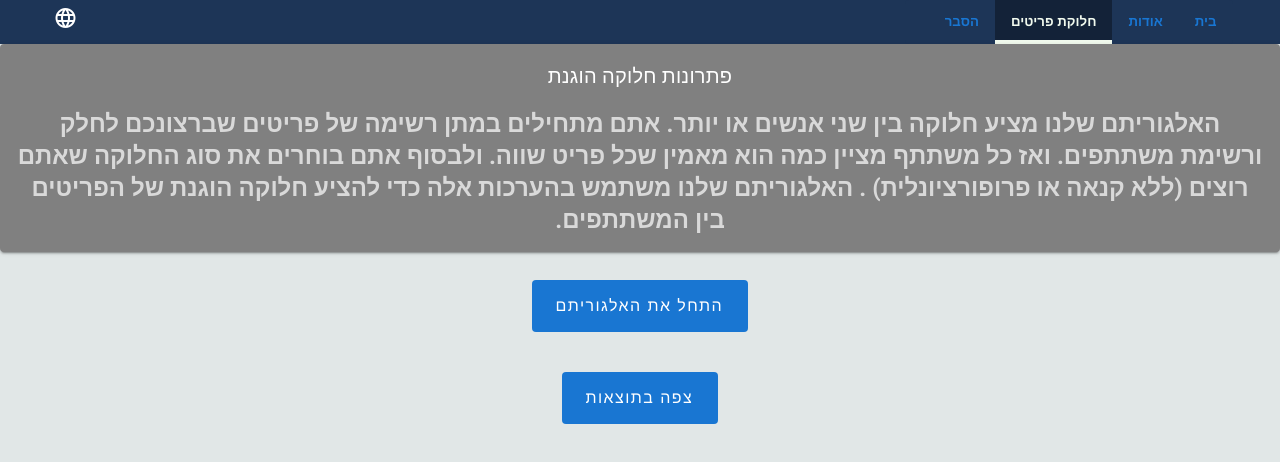
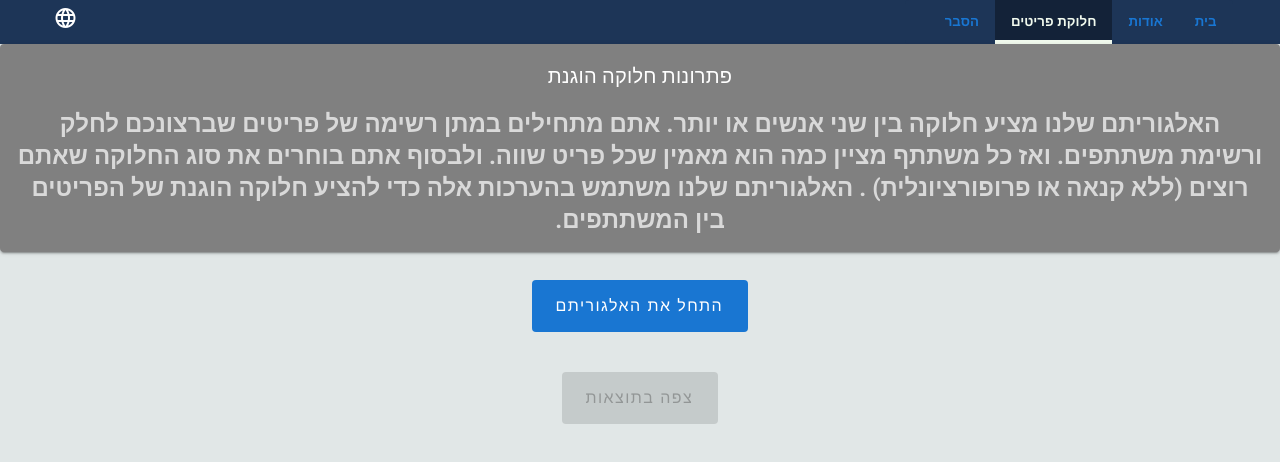
Before and after one commit to eliahusatat/fair-share-algorithm, a Vue app in the folder client/: page /divideGoods in a window 1280 px wide. Shown: the top 462 px of the page. Built offline with nearby package versions, Linux system fonts and the light colour scheme.

Commit message:
disable on the result modal

```diff
--- a/client/src/views/DivideGoods.vue
+++ b/client/src/views/DivideGoods.vue
@@ -24,6 +24,7 @@
         <v-btn
           depressed
           x-large
+          :disabled="!hasResult"
           color="primary"
           @click="this.openResultModal">
           {{$t('viewResult')}}
@@ -40,7 +41,7 @@
 <script>
 import AlgoInputModal from '../components/divideGoods/AlgoInputModal'
 import ResultModel from '../components/divideGoods/ResultModel'
-import { mapActions } from 'vuex'
+import { mapActions, mapState } from 'vuex'
 
 export default {
   name: 'DivideGoods',
@@ -50,6 +51,9 @@ export default {
   },
   methods: {
     ...mapActions('DivideGoods', ['openInputModal', 'openResultModal'])
+  },
+  computed: {
+    ...mapState('DivideGoods', ['hasResult'])
   }
 }
 </script>
```
